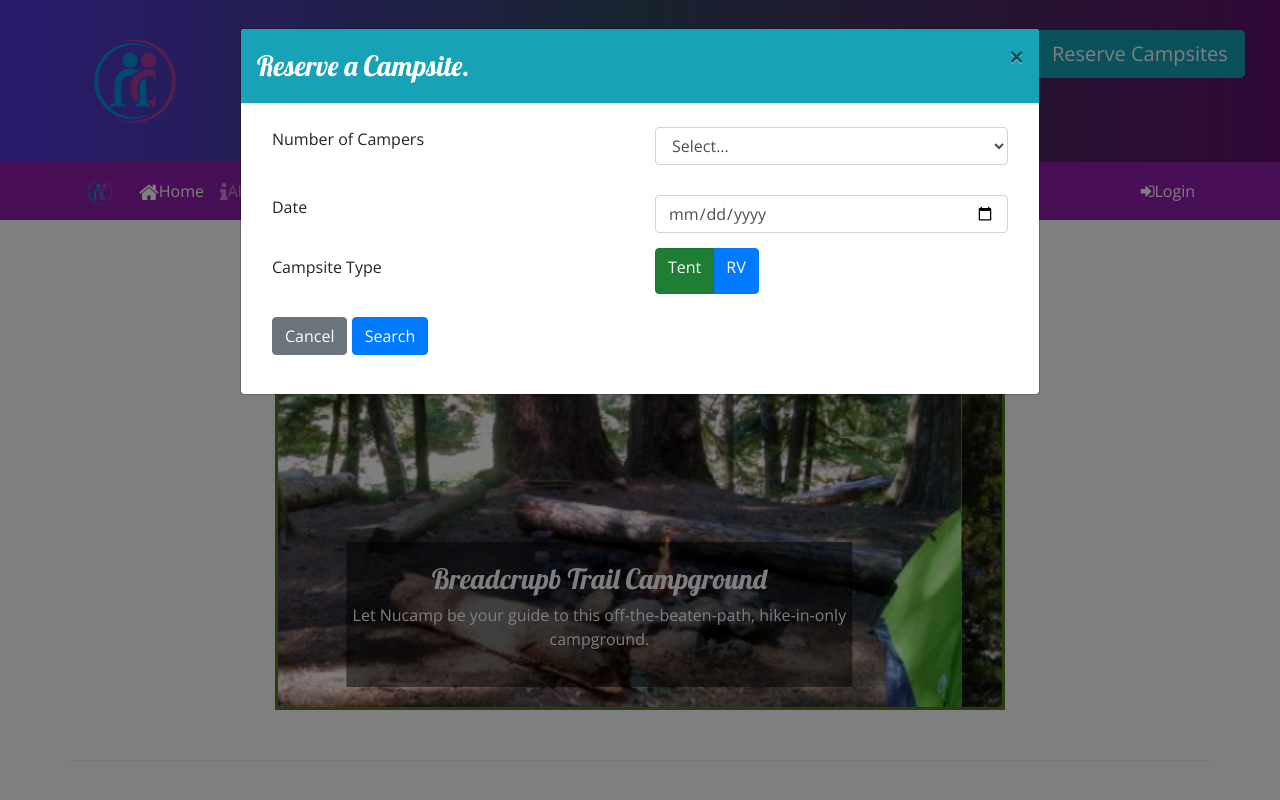
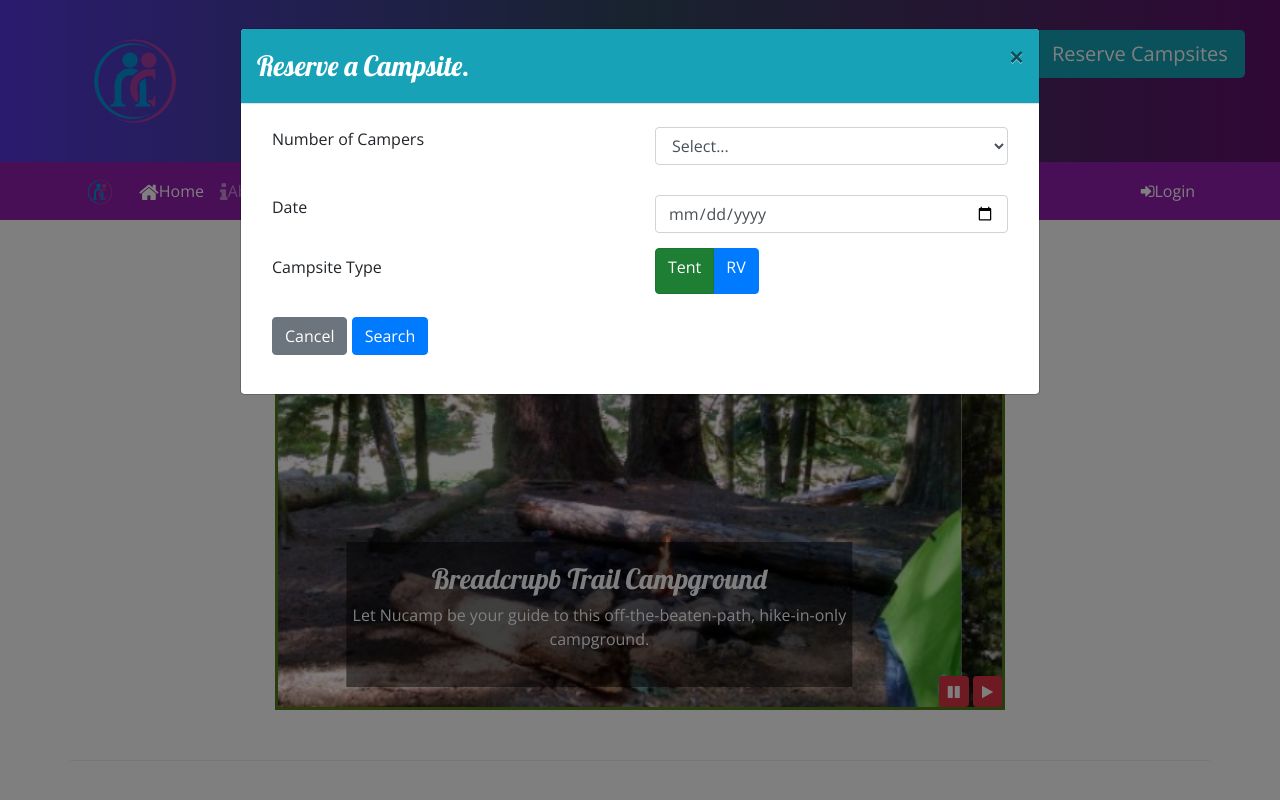
Before and after one commit to nathankthedeveloper/nucampsite, a website: page index.html in a window 1280 px wide. Shown: the top 800 px of the page. Drawn offline with nearby package versions, Linux system fonts and the light colour scheme.

Commit message:
Bootstrap and jQuery Part 1

```diff
--- a/css/styles.css
+++ b/css/styles.css
@@ -49,3 +49,10 @@ a, a:hover {
 .carousel {
     border: solid #51791c;
 }
+
+#carouselButton{
+    position: absolute;
+    right: 0;
+    bottom: 0;
+    z-index: 100;
+}
--- a/index.html
+++ b/index.html
@@ -201,6 +201,14 @@
                             </div>
                         </div>
                     </div>
+                    <div class="btn.group" id="carouselButton">
+                        <button class="btn btn-danger btn-sm" id="carouselPause">
+                            <i class="fa fa-pause"></i>
+                        </button>
+                        <button class="btn btn-danger btn-sm">
+                            <i class="fa fa-play"></i>
+                        </button>
+                    </div>
                 </div>
             </div>
         </div>
@@ -295,6 +303,16 @@
             $('#reserveModal').modal({
             keyboard: false
             })
+            $(function() {
+                $(".carousel").carousel({interval: 2000, pause: "false"});
+                $("#carouselPause").click(function(){
+                    $(".carousel").carousel("pause");
+                });
+                $("#carouselPlay").click(function() {
+                    $(".carousel").carousel("cycle");
+                });
+            });
         </script>
+
     </body>
 </html>
```
